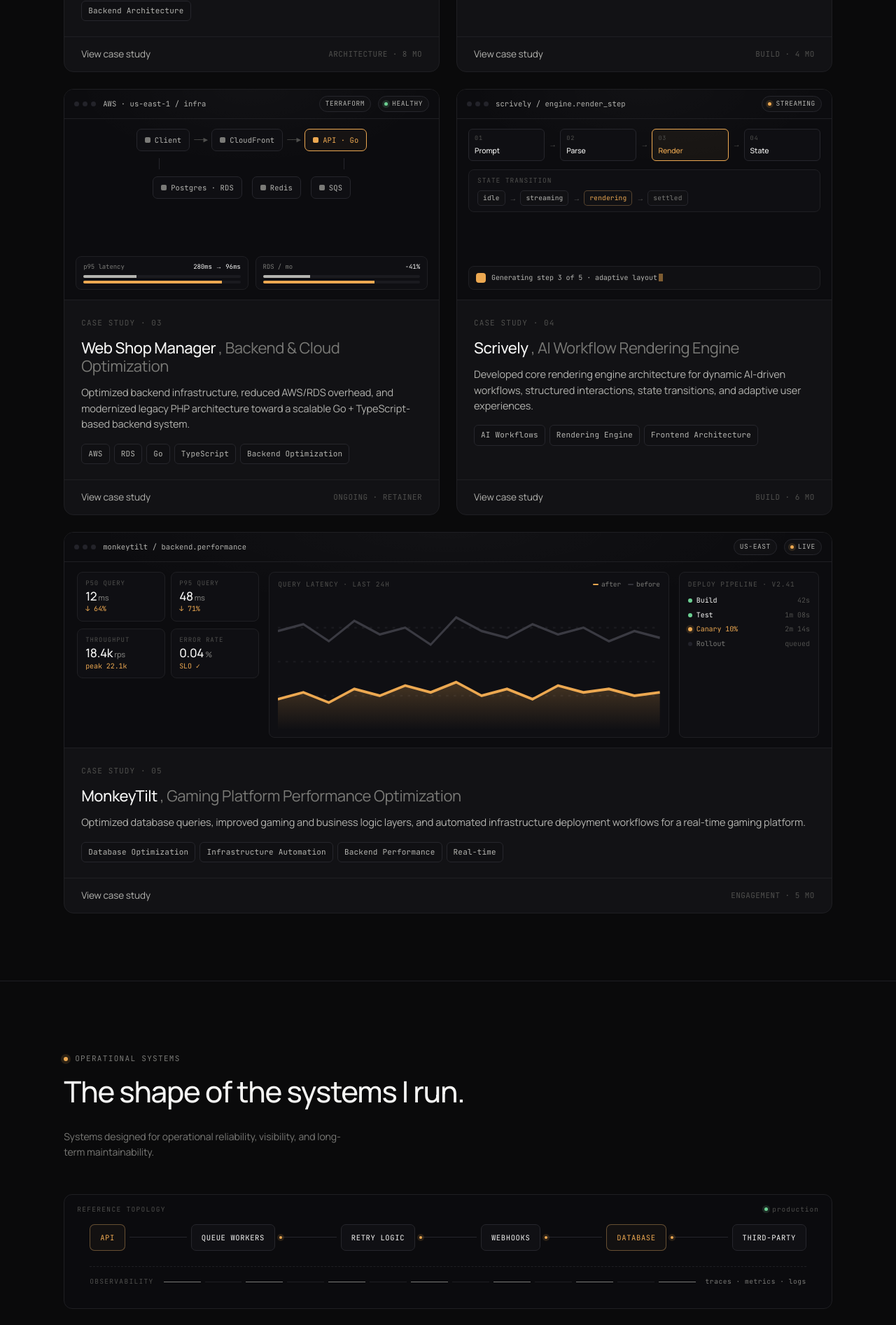
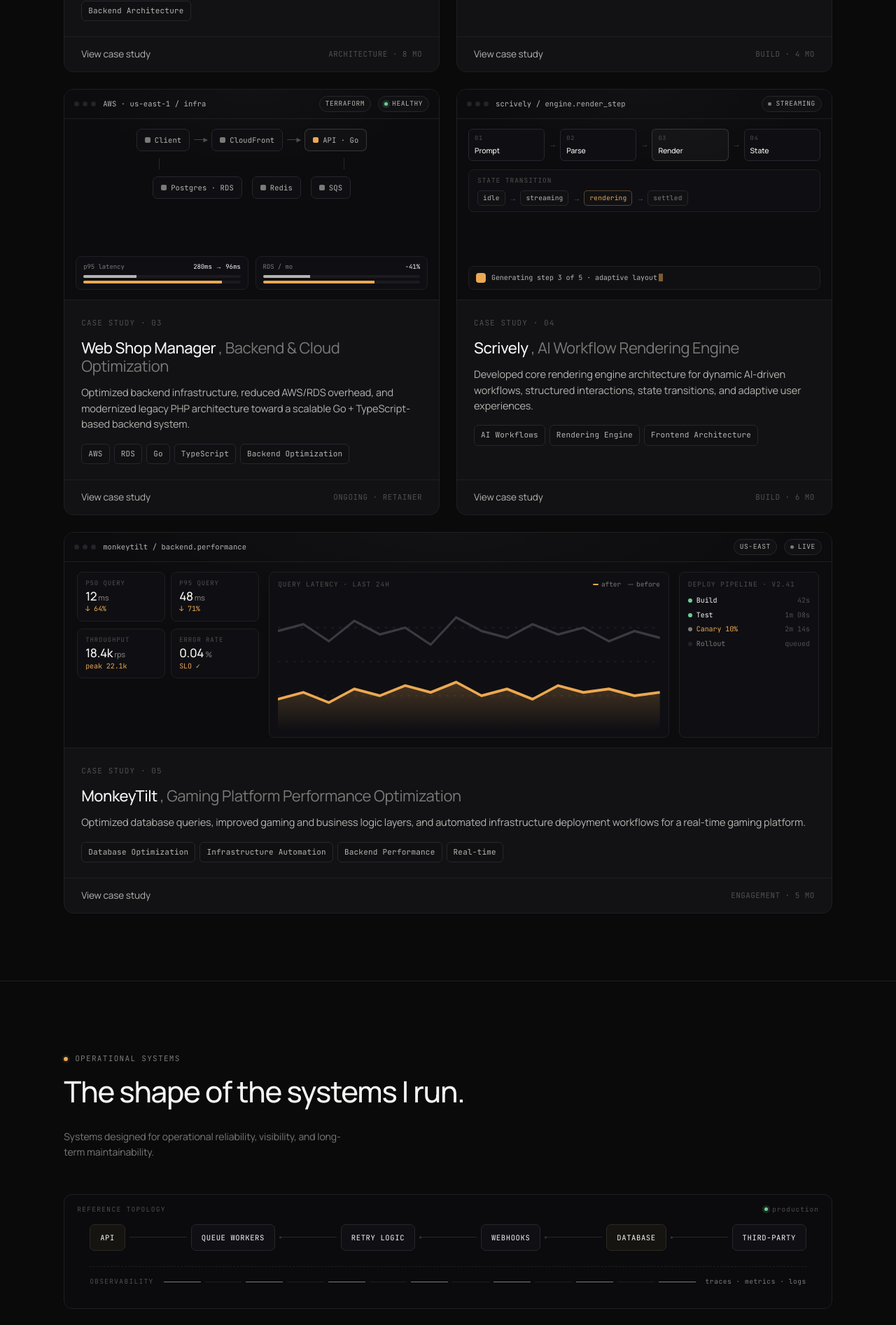
Before and after one commit to billalaashraf/bilal-portfolio, a Next.js app: page / in a window 1280 px wide. Shown: the part 1840-3733 px from the top of the page at 70% size. Built offline with nearby package versions, Linux system fonts and the light colour scheme.

Commit message:
Tone down hover and active states to warm graphite

```diff
--- a/app/globals.css
+++ b/app/globals.css
@@ -83,7 +83,7 @@
 }
 .eyebrow .dot {
   width: 6px; height: 6px; border-radius: 50%;
-  background: var(--accent); box-shadow: 0 0 0 4px var(--accent-dim);
+  background: var(--accent); box-shadow: 0 0 0 3px oklch(0.78 0.13 70 / 0.08);
   flex-shrink: 0;
 }
 
@@ -205,7 +205,7 @@
 }
 .dgm-bar .pill.live::before {
   content: ""; width: 5px; height: 5px; border-radius: 50%;
-  background: var(--accent); box-shadow: 0 0 0 3px var(--accent-dim);
+  background: var(--fg-3); box-shadow: none;
 }
 
 .dgm-body { flex: 1; padding: 14px; display: flex; gap: 12px; min-height: 0; min-width: 0; }
@@ -239,7 +239,7 @@
   white-space: nowrap; letter-spacing: 0.01em; flex: 0 0 auto;
 }
 .dgm-node.dim { color: var(--fg-2); background: #0F0F13; }
-.dgm-node.accent { border-color: var(--accent); color: var(--accent); background: rgba(255,184,107,0.04); }
+.dgm-node.accent { border-color: rgba(155,145,122,0.3); color: var(--fg-2); background: rgba(255,248,225,0.018); }
 .dgm-node i.sq { width: 8px; height: 8px; border-radius: 2px; background: var(--fg-3); display: inline-block; }
 .dgm-arrow { color: var(--fg-4); font-size: 11px; flex: 0 0 auto; letter-spacing: -0.1em; }
 
@@ -287,8 +287,8 @@
   font-size: 10.5px; color: var(--fg); font-family: var(--sans); font-weight: 500;
   letter-spacing: -0.005em; white-space: nowrap; overflow: hidden; text-overflow: ellipsis;
 }
-.dgm-stage.on { border-color: var(--accent); background: rgba(255,184,107,0.05); }
-.dgm-stage.on .l { color: var(--accent); }
+.dgm-stage.on { border-color: rgba(155,145,122,0.28); background: rgba(255,250,235,0.03); }
+.dgm-stage.on .l { color: var(--fg); }
 
 .dgm-spark { position: relative; height: 100%; width: 100%; }
 .dgm-spark svg { position: absolute; inset: 0; width: 100%; height: 100%; }
@@ -321,7 +321,7 @@
 .dgm-dots { display: inline-flex; align-items: center; gap: 4px; }
 .dgm-dots i { width: 6px; height: 6px; border-radius: 50%; background: #22222A; display: inline-block; }
 .dgm-dots i.ok { background: var(--good); }
-.dgm-dots i.run { background: var(--accent); box-shadow: 0 0 0 3px var(--accent-dim); }
+.dgm-dots i.run { background: var(--fg-3); box-shadow: none; }
 
 /* ── Footer ─────────────────────────────────────────────── */
 .footer-link { transition: color .15s ease; }
@@ -360,13 +360,13 @@
   padding: 10px 14px; border: 1px solid var(--line-2); border-radius: 7px;
   background: #101014; white-space: nowrap;
 }
-.opsys .anode.acc { color: var(--accent); border-color: rgba(217,164,99,0.42); background: rgba(217,164,99,0.04); }
+.opsys .anode.acc { color: var(--fg); border-color: #2C2924; background: #161410; }
 .opsys .aline { flex: 1; height: 1px; background: var(--line-2); position: relative; min-width: 10px; }
 .opsys .aline .pkt {
-  position: absolute; top: 50%; left: 0; width: 4px; height: 4px; border-radius: 50%;
-  background: var(--accent); transform: translateY(-50%);
-  box-shadow: 0 0 0 3px var(--accent-dim);
-  animation: opsysFlow 6s linear infinite;
+  position: absolute; top: 50%; left: 0; width: 3px; height: 3px; border-radius: 50%;
+  background: var(--fg-4); transform: translateY(-50%);
+  box-shadow: none; opacity: 0.6;
+  animation: opsysFlow 9s linear infinite;
 }
 .opsys .arch-spine {
   margin-top: 22px; display: flex; align-items: center; gap: 14px;
```
